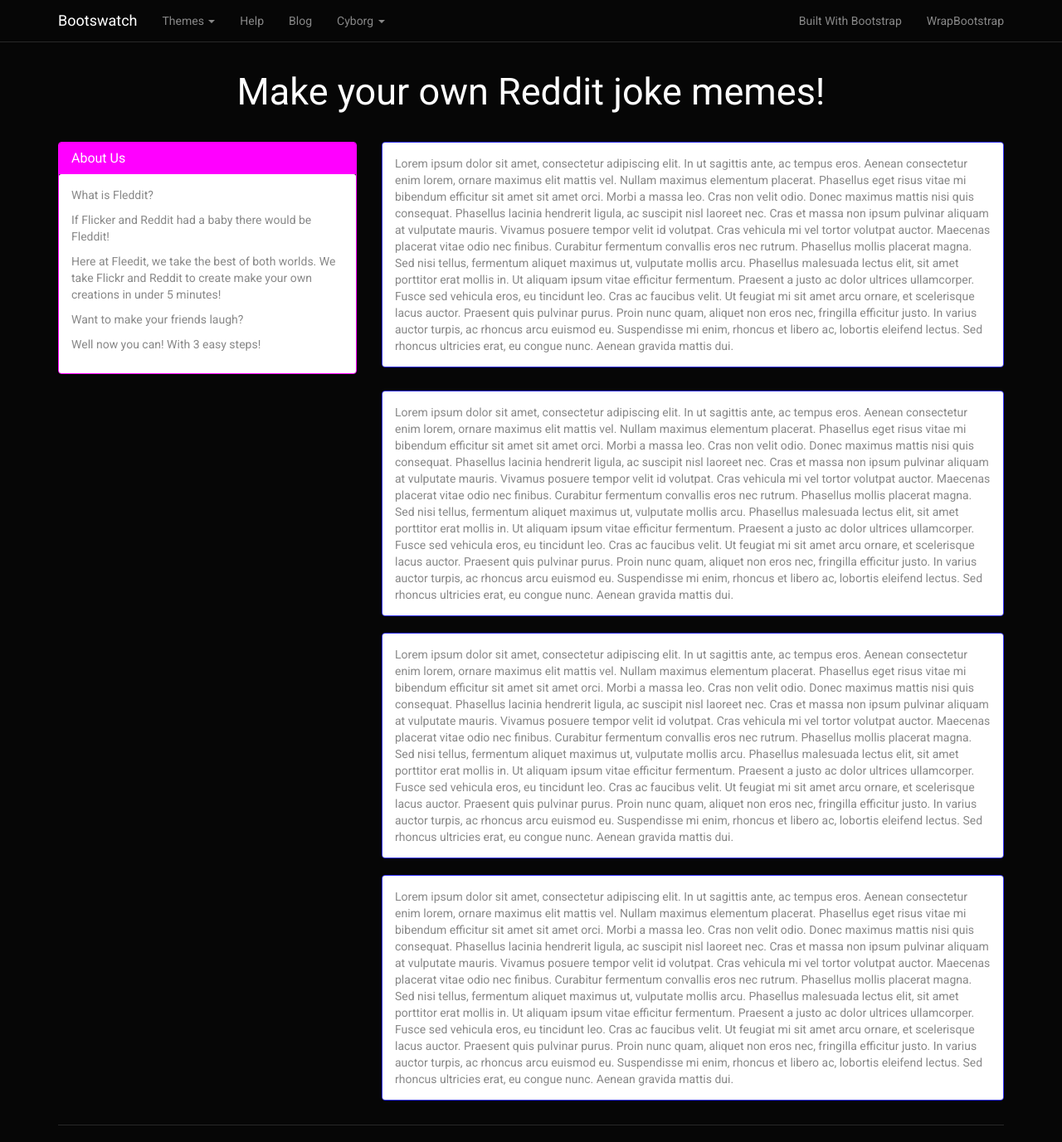
After one commit to ZenofCoding/week-8-project, a PHP site: page /bootswatch/indexbackup.html in a window 1280 px wide. The commit adds this page. Shown: the whole page at 83% size. Run offline with PHP 8.4, Linux system fonts and the light colour scheme.

```diff
--- a/bootswatch/css/style.css
+++ b/bootswatch/css/style.css
@@ -6,6 +6,7 @@ border-color: #ff00ff;
 .panel-primary {
 border-color: #ff00ff;
 }
+
 
 .panel-danger>.panel-heading {
 background-color: #3333ff;
--- /dev/null
+++ b/bootswatch/indexbackup.html
@@ -0,0 +1,197 @@
+<!DOCTYPE html>
+<html lang="en">
+  <head>
+    <meta charset="utf-8">
+    <title>Bootswatch: Cyborg</title>
+    <meta name="viewport" content="width=device-width, initial-scale=1">
+    <meta http-equiv="X-UA-Compatible" content="IE=edge" />
+    <!-- jQuery -->
+    <script src="js/jqueryVer2.js"></script>
+    <!-- Bootstrap -->
+    <script src="./js/bootstrap.min.js"></script>
+    <!-- Cyborg Bootstrap -->
+    <link rel="stylesheet" href="./css/cyborg-bootstrap.min.css" media="screen">
+    <link rel="stylesheet" type="text/css" href="css/style.css">
+    <!-- HTML5 shim and Respond.js IE8 support of HTML5 elements and media queries -->
+    <!--[if lt IE 9]>
+      <script src="../bower_components/html5shiv/dist/html5shiv.js"></script>
+      <script src="../bower_components/respond/dest/respond.min.js"></script>
+    <![endif]-->
+  </head>
+  <body>
+    <div class="navbar navbar-default navbar-fixed-top">
+      <div class="container">
+        <div class="navbar-header">
+          <a href="../" class="navbar-brand">Bootswatch</a>
+          <button class="navbar-toggle" type="button" data-toggle="collapse" data-target="#navbar-main">
+            <span class="icon-bar"></span>
+            <span class="icon-bar"></span>
+            <span class="icon-bar"></span>
+          </button>
+        </div>
+        <div class="navbar-collapse collapse" id="navbar-main">
+          <ul class="nav navbar-nav">
+            <li class="dropdown">
+              <a class="dropdown-toggle" data-toggle="dropdown" href="#" id="themes">Themes <span class="caret"></span></a>
+              <ul class="dropdown-menu" aria-labelledby="themes">
+                <li><a href="../default/">Default</a></li>
+                <li class="divider"></li>
+                <li><a href="../cerulean/">Cerulean</a></li>
+                <li><a href="../cosmo/">Cosmo</a></li>
+                <li><a href="../cyborg/">Cyborg</a></li>
+                <li><a href="../darkly/">Darkly</a></li>
+                <li><a href="../flatly/">Flatly</a></li>
+                <li><a href="../journal/">Journal</a></li>
+                <li><a href="../lumen/">Lumen</a></li>
+                <li><a href="../paper/">Paper</a></li>
+                <li><a href="../readable/">Readable</a></li>
+                <li><a href="../sandstone/">Sandstone</a></li>
+                <li><a href="../simplex/">Simplex</a></li>
+                <li><a href="../slate/">Slate</a></li>
+                <li><a href="../spacelab/">Spacelab</a></li>
+                <li><a href="../superhero/">Superhero</a></li>
+                <li><a href="../united/">United</a></li>
+                <li><a href="../yeti/">Yeti</a></li>
+              </ul>
+            </li>
+            <li>
+              <a href="../help/">Help</a>
+            </li>
+            <li>
+              <a href="http://news.bootswatch.com">Blog</a>
+            </li>
+            <li class="dropdown">
+              <a class="dropdown-toggle" data-toggle="dropdown" href="#" id="download">Cyborg <span class="caret"></span></a>
+              <ul class="dropdown-menu" aria-labelledby="download">
+                <li><a href="http://jsfiddle.net/bootswatch/q0gdqa1q/">Open Sandbox</a></li>
+                <li class="divider"></li>
+                <li><a href="./bootstrap.min.css">bootstrap.min.css</a></li>
+                <li><a href="./bootstrap.css">bootstrap.css</a></li>
+                <li class="divider"></li>
+                <li><a href="./variables.less">variables.less</a></li>
+                <li><a href="./bootswatch.less">bootswatch.less</a></li>
+                <li class="divider"></li>
+                <li><a href="./_variables.scss">_variables.scss</a></li>
+                <li><a href="./_bootswatch.scss">_bootswatch.scss</a></li>
+              </ul>
+            </li>
+          </ul>
+
+          <ul class="nav navbar-nav navbar-right">
+            <li><a href="http://builtwithbootstrap.com/" target="_blank">Built With Bootstrap</a></li>
+            <li><a href="https://wrapbootstrap.com/?ref=bsw" target="_blank">WrapBootstrap</a></li>
+          </ul>
+
+        </div>
+      </div>
+    </div>
+
+
+    <div class="container">
+
+      <div class="page-header" id="banner">
+
+        <div class="row">
+          <div class="col-lg-12">
+            <h2>Make your own Reddit joke memes!</h2>
+          </div>
+        </div>
+
+        <div class="row">
+          <div class="col-md-4">
+            <div class="bs-component">
+              <div class="panel panel-primary">
+                <div class="panel-heading">
+                  <h3 class="panel-title">About Us</h3>
+                </div>
+                <div class="panel-body">
+                <P>
+                  What is Fleddit?
+                </P>
+                <p>
+                  If Flicker and Reddit had a baby there would be Fleddit!
+                </p>
+                  Here at Fleedit, we take the best of both worlds.  We take Flickr and Reddit to create make your own creations in under 5 minutes!
+                </p>
+
+                <p>
+                  Want to make your friends laugh?
+                </p>
+
+                <p>
+                 Well now you can! With 3 easy steps!
+                </p>
+
+                </div>
+              </div>
+            </div>
+          </div>
+          <div class="col-md-8">
+            <div class="bs-component">
+              <div class="panel panel-danger">
+
+                <div class="panel-body">
+                  Lorem ipsum dolor sit amet, consectetur adipiscing elit. In ut sagittis ante, ac tempus eros. Aenean consectetur enim lorem, ornare maximus elit mattis vel. Nullam maximus elementum placerat. Phasellus eget risus vitae mi bibendum efficitur sit amet sit amet orci. Morbi a massa leo. Cras non velit odio. Donec maximus mattis nisi quis consequat.
+
+                  Phasellus lacinia hendrerit ligula, ac suscipit nisl laoreet nec. Cras et massa non ipsum pulvinar aliquam at vulputate mauris. Vivamus posuere tempor velit id volutpat. Cras vehicula mi vel tortor volutpat auctor. Maecenas placerat vitae odio nec finibus. Curabitur fermentum convallis eros nec rutrum. Phasellus mollis placerat magna. Sed nisi tellus, fermentum aliquet maximus ut, vulputate mollis arcu.
+
+                  Phasellus malesuada lectus elit, sit amet porttitor erat mollis in. Ut aliquam ipsum vitae efficitur fermentum. Praesent a justo ac dolor ultrices ullamcorper. Fusce sed vehicula eros, eu tincidunt leo. Cras ac faucibus velit. Ut feugiat mi sit amet arcu ornare, et scelerisque lacus auctor. Praesent quis pulvinar purus. Proin nunc quam, aliquet non eros nec, fringilla efficitur justo. In varius auctor turpis, ac rhoncus arcu euismod eu. Suspendisse mi enim, rhoncus et libero ac, lobortis eleifend lectus. Sed rhoncus ultricies erat, eu congue nunc. Aenean gravida mattis dui.
+                </div>
+              </div>
+
+            </div>
+          </div>
+
+          <div class="col-md-offset-4 col-md-8">
+            <div class="bs-component">
+              <div class="panel panel-danger">
+
+                <div class="panel-body">
+                  Lorem ipsum dolor sit amet, consectetur adipiscing elit. In ut sagittis ante, ac tempus eros. Aenean consectetur enim lorem, ornare maximus elit mattis vel. Nullam maximus elementum placerat. Phasellus eget risus vitae mi bibendum efficitur sit amet sit amet orci. Morbi a massa leo. Cras non velit odio. Donec maximus mattis nisi quis consequat.
+
+                  Phasellus lacinia hendrerit ligula, ac suscipit nisl laoreet nec. Cras et massa non ipsum pulvinar aliquam at vulputate mauris. Vivamus posuere tempor velit id volutpat. Cras vehicula mi vel tortor volutpat auctor. Maecenas placerat vitae odio nec finibus. Curabitur fermentum convallis eros nec rutrum. Phasellus mollis placerat magna. Sed nisi tellus, fermentum aliquet maximus ut, vulputate mollis arcu.
+
+                  Phasellus malesuada lectus elit, sit amet porttitor erat mollis in. Ut aliquam ipsum vitae efficitur fermentum. Praesent a justo ac dolor ultrices ullamcorper. Fusce sed vehicula eros, eu tincidunt leo. Cras ac faucibus velit. Ut feugiat mi sit amet arcu ornare, et scelerisque lacus auctor. Praesent quis pulvinar purus. Proin nunc quam, aliquet non eros nec, fringilla efficitur justo. In varius auctor turpis, ac rhoncus arcu euismod eu. Suspendisse mi enim, rhoncus et libero ac, lobortis eleifend lectus. Sed rhoncus ultricies erat, eu congue nunc. Aenean gravida mattis dui.
+                </div>
+              </div>
+
+            </div>
+          </div>
+
+          <div class="col-md-offset-4 col-md-8">
+            <div class="bs-component">
+              <div class="panel panel-danger">
+
+                <div class="panel-body">
+                  Lorem ipsum dolor sit amet, consectetur adipiscing elit. In ut sagittis ante, ac tempus eros. Aenean consectetur enim lorem, ornare maximus elit mattis vel. Nullam maximus elementum placerat. Phasellus eget risus vitae mi bibendum efficitur sit amet sit amet orci. Morbi a massa leo. Cras non velit odio. Donec maximus mattis nisi quis consequat.
+
+                  Phasellus lacinia hendrerit ligula, ac suscipit nisl laoreet nec. Cras et massa non ipsum pulvinar aliquam at vulputate mauris. Vivamus posuere tempor velit id volutpat. Cras vehicula mi vel tortor volutpat auctor. Maecenas placerat vitae odio nec finibus. Curabitur fermentum convallis eros nec rutrum. Phasellus mollis placerat magna. Sed nisi tellus, fermentum aliquet maximus ut, vulputate mollis arcu.
+
+                  Phasellus malesuada lectus elit, sit amet porttitor erat mollis in. Ut aliquam ipsum vitae efficitur fermentum. Praesent a justo ac dolor ultrices ullamcorper. Fusce sed vehicula eros, eu tincidunt leo. Cras ac faucibus velit. Ut feugiat mi sit amet arcu ornare, et scelerisque lacus auctor. Praesent quis pulvinar purus. Proin nunc quam, aliquet non eros nec, fringilla efficitur justo. In varius auctor turpis, ac rhoncus arcu euismod eu. Suspendisse mi enim, rhoncus et libero ac, lobortis eleifend lectus. Sed rhoncus ultricies erat, eu congue nunc. Aenean gravida mattis dui.
+                </div>
+              </div>
+
+            </div>
+          </div>
+
+          <div class="col-md-offset-4 col-md-8">
+            <div class="bs-component">
+              <div class="panel panel-danger">
+
+                <div class="panel-body">
+                  Lorem ipsum dolor sit amet, consectetur adipiscing elit. In ut sagittis ante, ac tempus eros. Aenean consectetur enim lorem, ornare maximus elit mattis vel. Nullam maximus elementum placerat. Phasellus eget risus vitae mi bibendum efficitur sit amet sit amet orci. Morbi a massa leo. Cras non velit odio. Donec maximus mattis nisi quis consequat.
+
+                  Phasellus lacinia hendrerit ligula, ac suscipit nisl laoreet nec. Cras et massa non ipsum pulvinar aliquam at vulputate mauris. Vivamus posuere tempor velit id volutpat. Cras vehicula mi vel tortor volutpat auctor. Maecenas placerat vitae odio nec finibus. Curabitur fermentum convallis eros nec rutrum. Phasellus mollis placerat magna. Sed nisi tellus, fermentum aliquet maximus ut, vulputate mollis arcu.
+
+                  Phasellus malesuada lectus elit, sit amet porttitor erat mollis in. Ut aliquam ipsum vitae efficitur fermentum. Praesent a justo ac dolor ultrices ullamcorper. Fusce sed vehicula eros, eu tincidunt leo. Cras ac faucibus velit. Ut feugiat mi sit amet arcu ornare, et scelerisque lacus auctor. Praesent quis pulvinar purus. Proin nunc quam, aliquet non eros nec, fringilla efficitur justo. In varius auctor turpis, ac rhoncus arcu euismod eu. Suspendisse mi enim, rhoncus et libero ac, lobortis eleifend lectus. Sed rhoncus ultricies erat, eu congue nunc. Aenean gravida mattis dui.
+                </div>
+              </div>
+
+            </div>
+          </div>
+        </div>
+
+
+ </div>
+</body>
+</html>
```
Also changed, not shown: bootswatch/create.html (added, +118 -0 lines).
